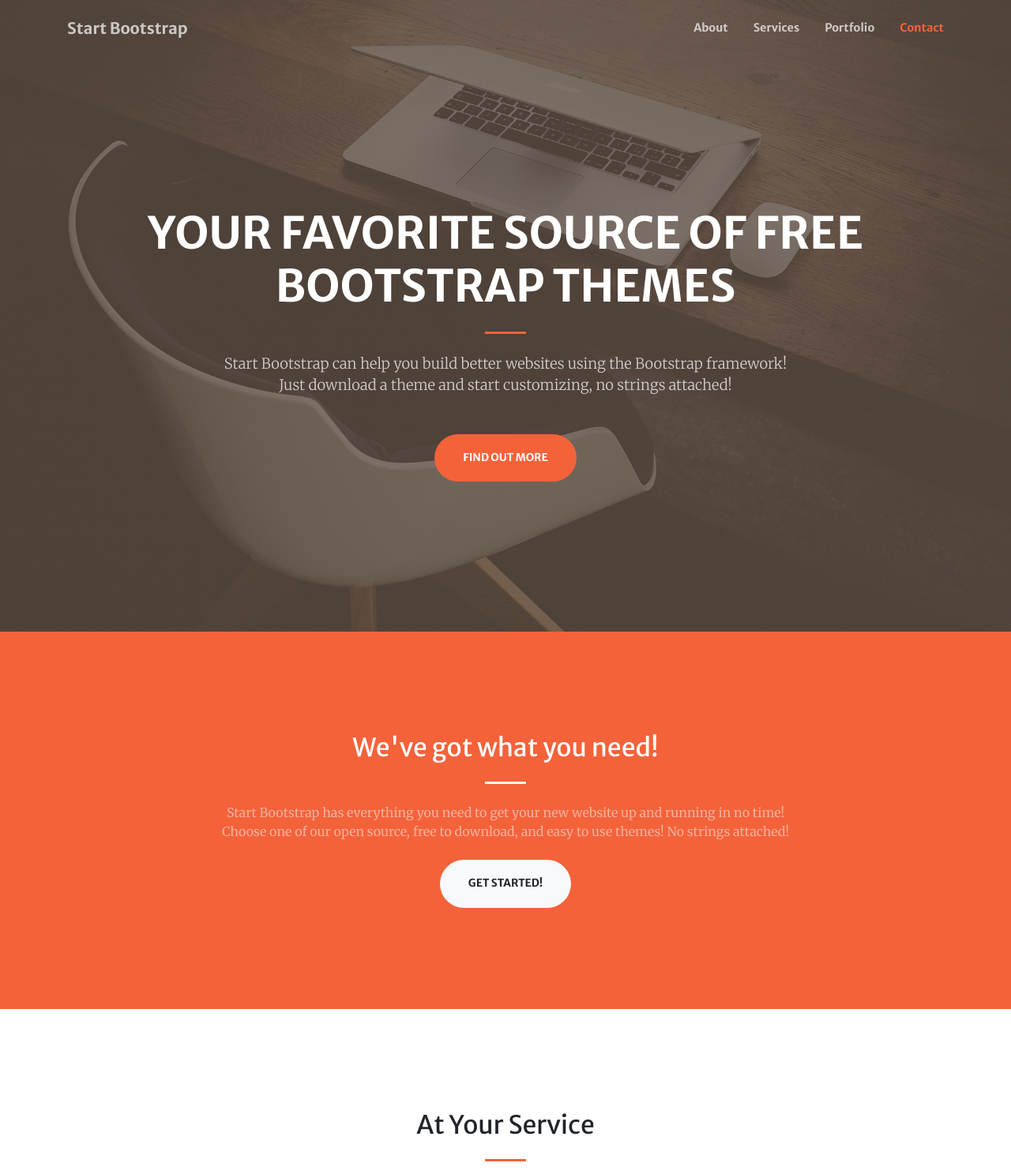
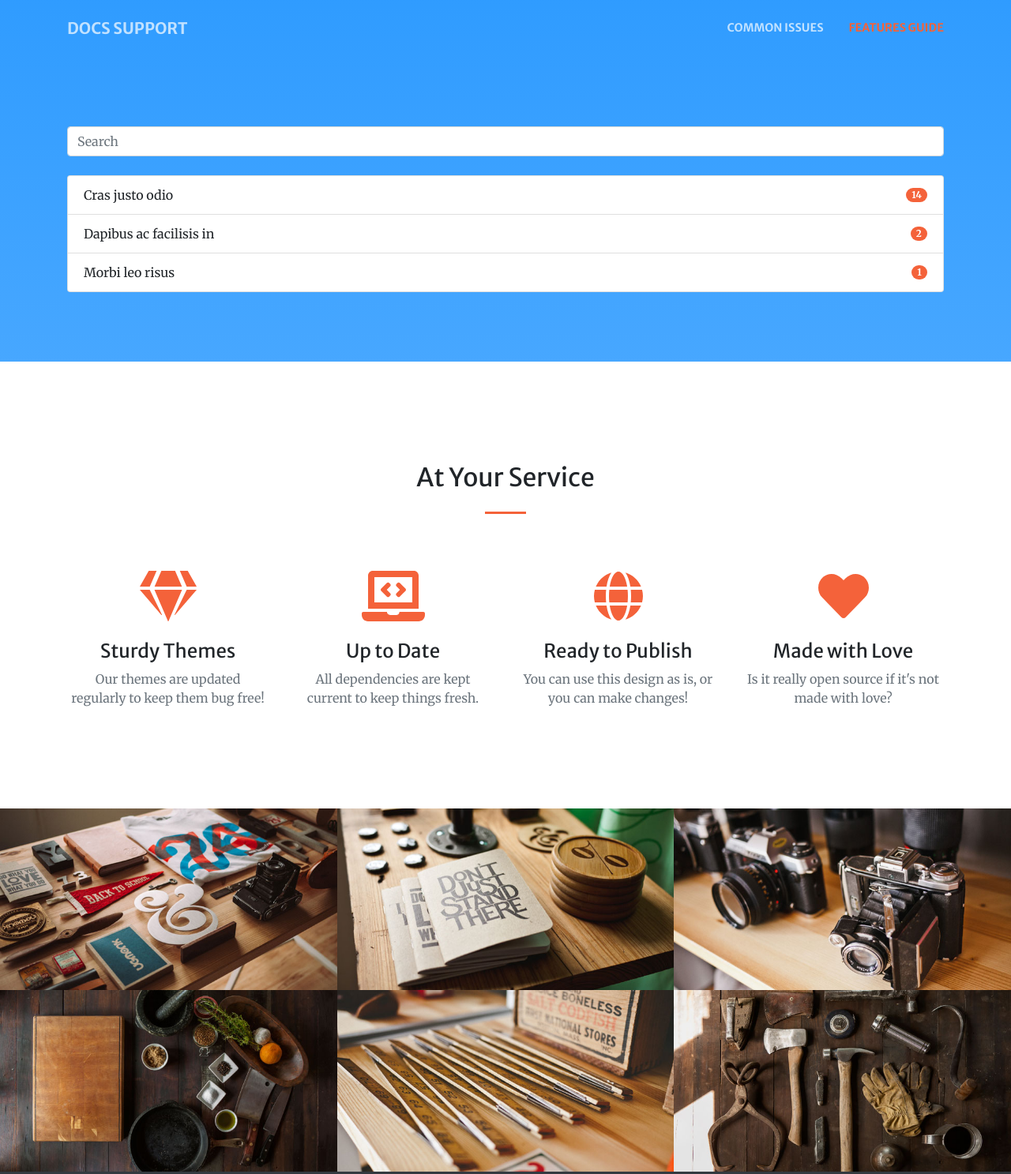
Before and after one commit to SupportDocsBloobirds/DocsSupport.github.io, a plain HTML site: page index.html in a window 1280 px wide. Shown: the top 1487 px of the page at 79% size. Drawn offline with nearby package versions, Linux system fonts and the light colour scheme.

Commit message:
add search and list groups

```diff
--- a/index.html
+++ b/index.html
@@ -22,14 +22,12 @@
         <!-- Navigation-->
         <nav class="navbar navbar-expand-lg navbar-light fixed-top py-3" id="mainNav">
             <div class="container">
-                <a class="navbar-brand js-scroll-trigger" href="#page-top">Start Bootstrap</a>
+                <a class="navbar-brand js-scroll-trigger" href="#page-top">DOCS SUPPORT</a>
                 <button class="navbar-toggler navbar-toggler-right" type="button" data-toggle="collapse" data-target="#navbarResponsive" aria-controls="navbarResponsive" aria-expanded="false" aria-label="Toggle navigation"><span class="navbar-toggler-icon"></span></button>
                 <div class="collapse navbar-collapse" id="navbarResponsive">
                     <ul class="navbar-nav ml-auto my-2 my-lg-0">
-                        <li class="nav-item"><a class="nav-link js-scroll-trigger" href="#about">About</a></li>
-                        <li class="nav-item"><a class="nav-link js-scroll-trigger" href="#services">Services</a></li>
-                        <li class="nav-item"><a class="nav-link js-scroll-trigger" href="#portfolio">Portfolio</a></li>
-                        <li class="nav-item"><a class="nav-link js-scroll-trigger" href="#contact">Contact</a></li>
+                        <li class="nav-item"><a class="nav-link js-scroll-trigger" href="#services">COMMON ISSUES</a></li>
+                        <li class="nav-item"><a class="nav-link js-scroll-trigger" href="#portfolio">FEATURES GUIDE</a></li>
                     </ul>
                 </div>
             </div>
@@ -37,31 +35,26 @@
         <!-- Masthead-->
         <header class="masthead">
             <div class="container h-100">
-                <div class="row h-100 align-items-center justify-content-center text-center">
-                    <div class="col-lg-10 align-self-end">
-                        <h1 class="text-uppercase text-white font-weight-bold">Your Favorite Source of Free Bootstrap Themes</h1>
-                        <hr class="divider my-4" />
-                    </div>
-                    <div class="col-lg-8 align-self-baseline">
-                        <p class="text-white-75 font-weight-light mb-5">Start Bootstrap can help you build better websites using the Bootstrap framework! Just download a theme and start customizing, no strings attached!</p>
-                        <a class="btn btn-primary btn-xl js-scroll-trigger" href="#about">Find Out More</a>
-                    </div>
+                <!-- Search form -->
+                <div class="active-cyan-4 mb-4">
+                    <input class="form-control" type="text" placeholder="Search" aria-label="Search">
                 </div>
+                <ul class="list-group">
+                    <li class="list-group-item d-flex justify-content-between align-items-center">
+                      Cras justo odio
+                      <span class="badge badge-primary badge-pill">14</span>
+                    </li>
+                    <li class="list-group-item d-flex justify-content-between align-items-center">
+                      Dapibus ac facilisis in
+                      <span class="badge badge-primary badge-pill">2</span>
+                    </li>
+                    <li class="list-group-item d-flex justify-content-between align-items-center">
+                      Morbi leo risus
+                      <span class="badge badge-primary badge-pill">1</span>
+                    </li>
+                  </ul>
             </div>
         </header>
-        <!-- About-->
-        <section class="page-section bg-primary" id="about">
-            <div class="container">
-                <div class="row justify-content-center">
-                    <div class="col-lg-8 text-center">
-                        <h2 class="text-white mt-0">We've got what you need!</h2>
-                        <hr class="divider light my-4" />
-                        <p class="text-white-50 mb-4">Start Bootstrap has everything you need to get your new website up and running in no time! Choose one of our open source, free to download, and easy to use themes! No strings attached!</p>
-                        <a class="btn btn-light btn-xl js-scroll-trigger" href="#services">Get Started!</a>
-                    </div>
-                </div>
-            </div>
-        </section>
         <!-- Services-->
         <section class="page-section" id="services">
             <div class="container">
```
Also changed, not shown: css/styles.css.
